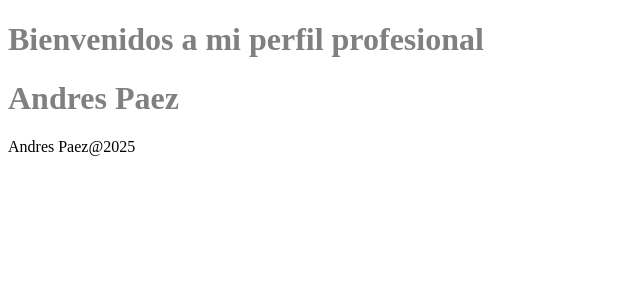
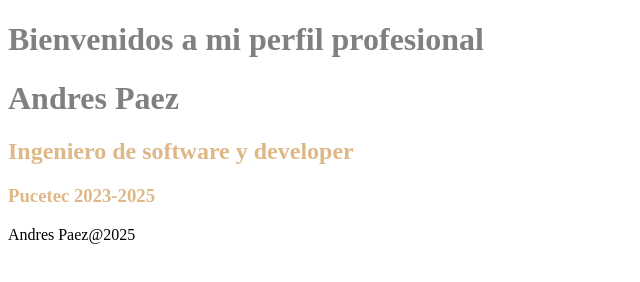
Before and after one commit to apaez698/laboratorio-1-web-personal-apaez698, a website: page src/index.html in a window 1280 px wide. Shown: the whole page, without its empty margins (0-640 px from the left). Drawn offline with Linux system fonts and the light colour scheme.

Commit message:
Añadir seccion experiencia profesional

```diff
--- a/src/index.html
+++ b/src/index.html
@@ -11,6 +11,10 @@
       <h1>Bienvenidos a mi perfil profesional</h1>
       <h1>Andres Paez</h1>
     </main>
+    <section>
+      <h2>Ingeniero de software y developer</h2>
+      <h3>Pucetec 2023-2025</h3>
+    </section>
     <footer>Andres Paez@2025</footer>
   </body>
 </html>
--- a/src/styles.css
+++ b/src/styles.css
@@ -1,3 +1,7 @@
 h1{
   color: gray;
 }
+
+h2,h3{
+  color: burlywood;
+}
```
